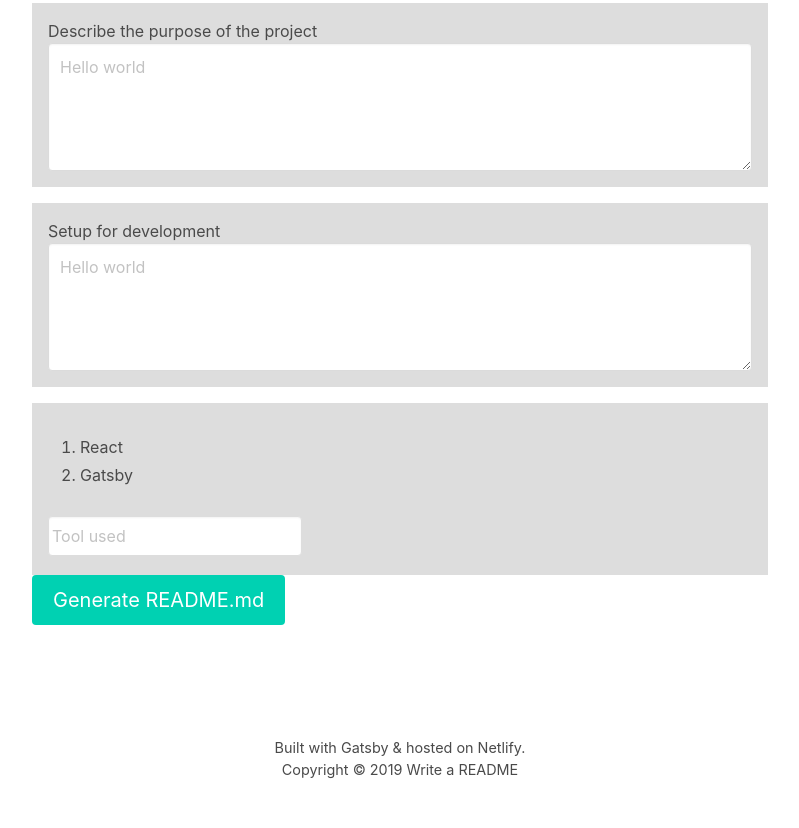
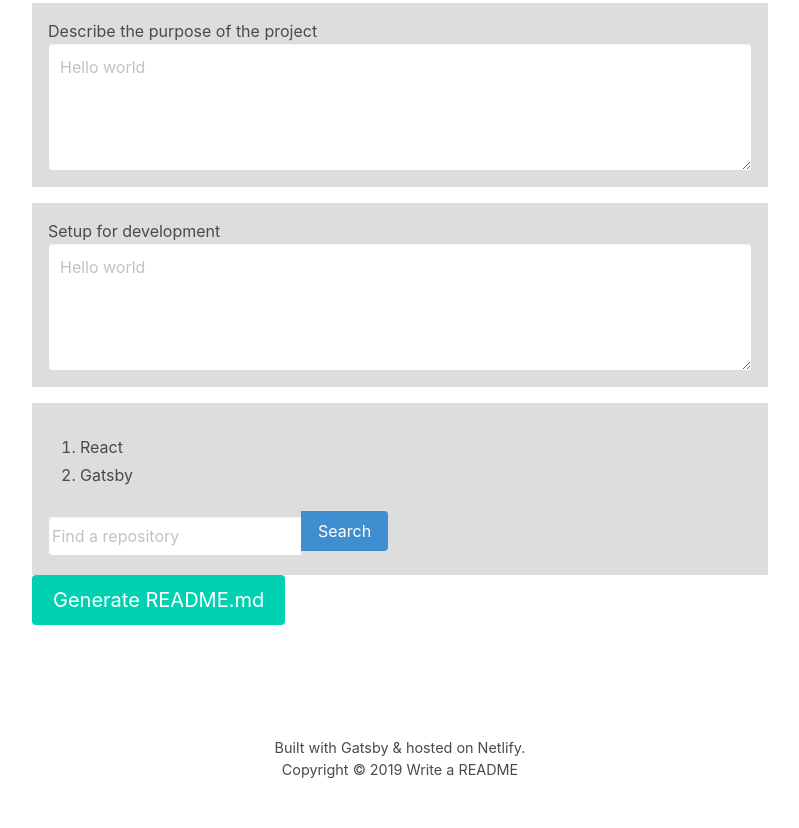
Before and after one commit to pranav-ap/write-a-readme, a Gatsby site: page / in a window 1280 px wide. Shown: the part 657-1485 px from the top of the page, without its empty margins (240-1039 px from the left). Built offline with nearby package versions, Linux system fonts and the light colour scheme; Gatsby itself is replaced by a stand-in of ours.

Commit message:
refactor

```diff
--- a/src/components/Form.js
+++ b/src/components/Form.js
@@ -78,9 +78,13 @@ const built_with = () => {
   return (
     <div className={Styles.group}>
       <NumberedList id={'built-with'} items={['React', 'Gatsby']}/>
+
       <div className="field has-addons">
         <div className="control">
-          <input className="input" type="text" placeholder="Tool used"/>
+          <input className="input" type="text" placeholder="Find a repository"/>
+        </div>
+        <div className="control">
+          <a className="button is-info">Search</a>
         </div>
       </div>
     </div>
@@ -99,6 +103,7 @@ class Form extends Component {
         },
         shields: [],
         project_description: '',
+        built_with: [],
       }
     }
   }
```
